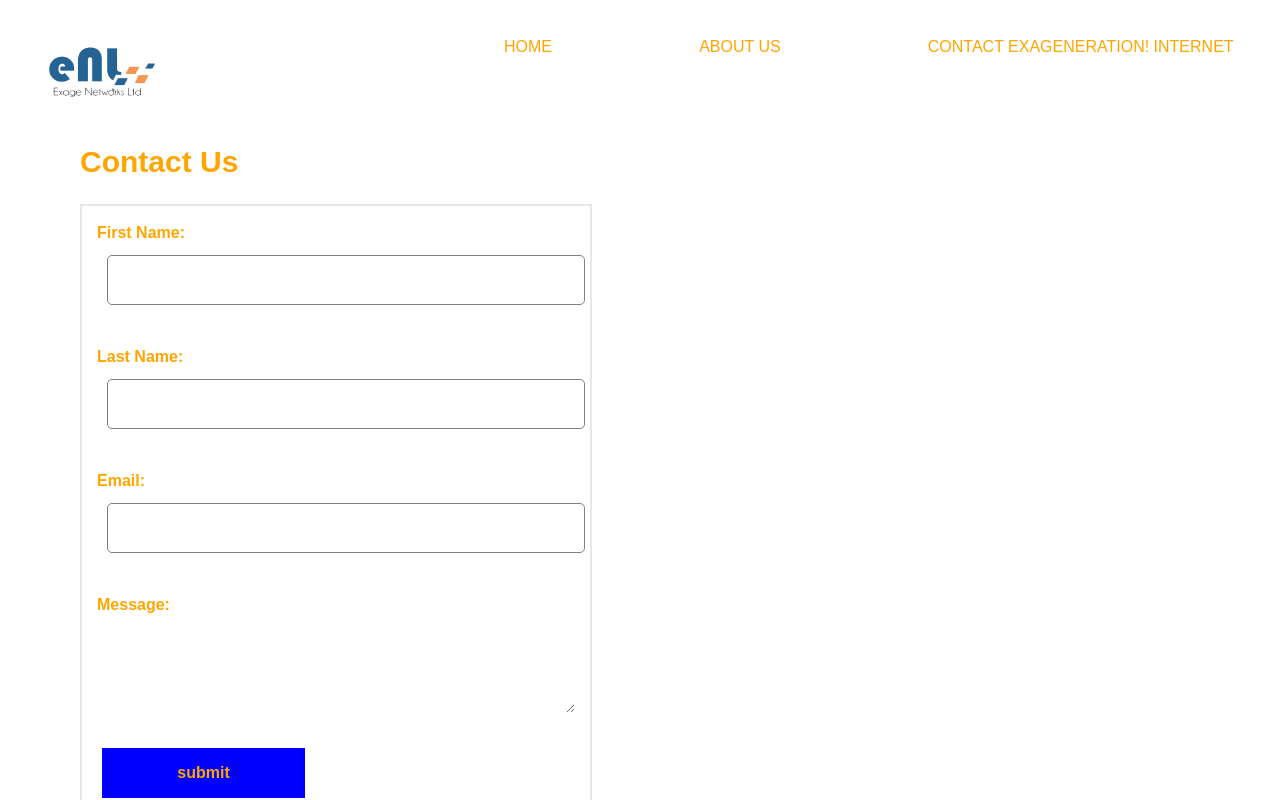
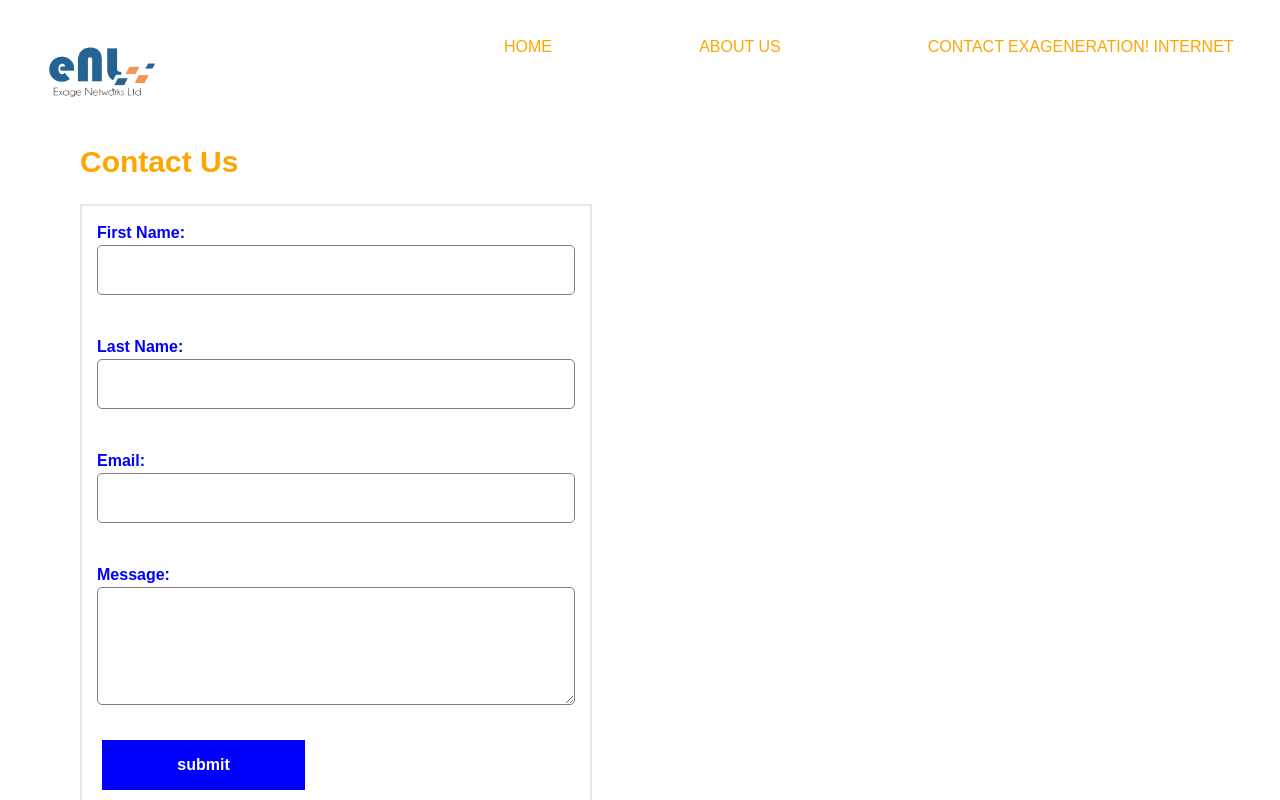
Before and after one commit to leonard33/exagewebsite, a React (Create React App) app: page /contact in a window 1280 px wide. Shown: the top 800 px of the page. Built offline with nearby package versions, Linux system fonts and the light colour scheme; a web font is replaced by a local one.

Commit message:
contact form

```diff
--- a/src/Pages/Contact.css
+++ b/src/Pages/Contact.css
@@ -2,7 +2,6 @@ input[type=text] {
   width: 100%;
   height: 50px;
   padding: 10px;
-  margin: 10px;
   margin-bottom: 10px;
   border-radius: 5px;
   outline: none;
@@ -11,6 +10,14 @@ input[type=text] {
 
 label {
   margin: 15px;
+  color: blue;
+}
+
+textarea[type=text] {
+  border: 1px solid gray;
+  border-radius: 5px;
+  padding: 10px;
+  outline: none;
 }
 
 .submit-btn {
@@ -20,6 +27,7 @@ label {
   margin-top: 20px;
   margin-left: 20px;
   margin-bottom: 10px;
+  color: white;
 }
 
 form {
```
